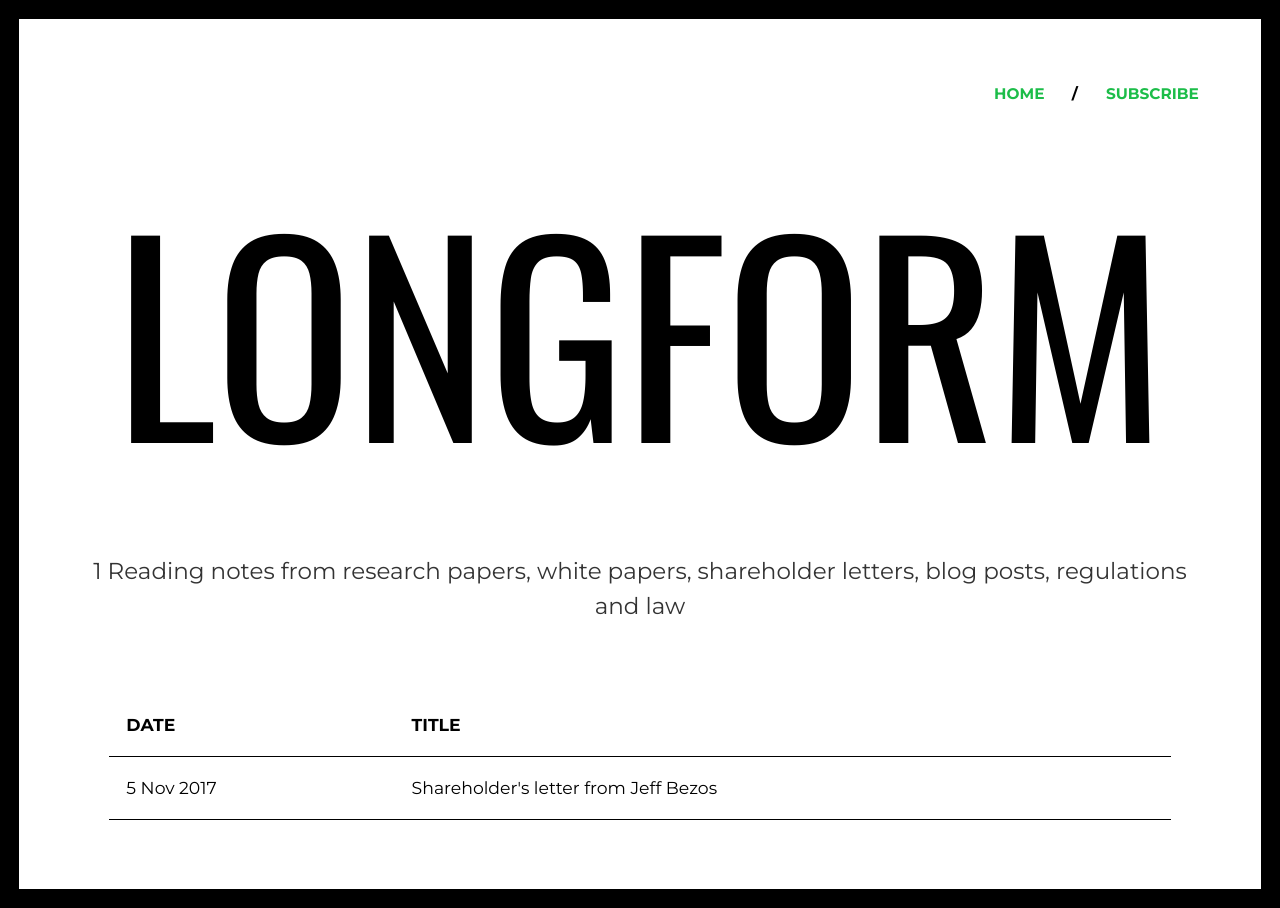
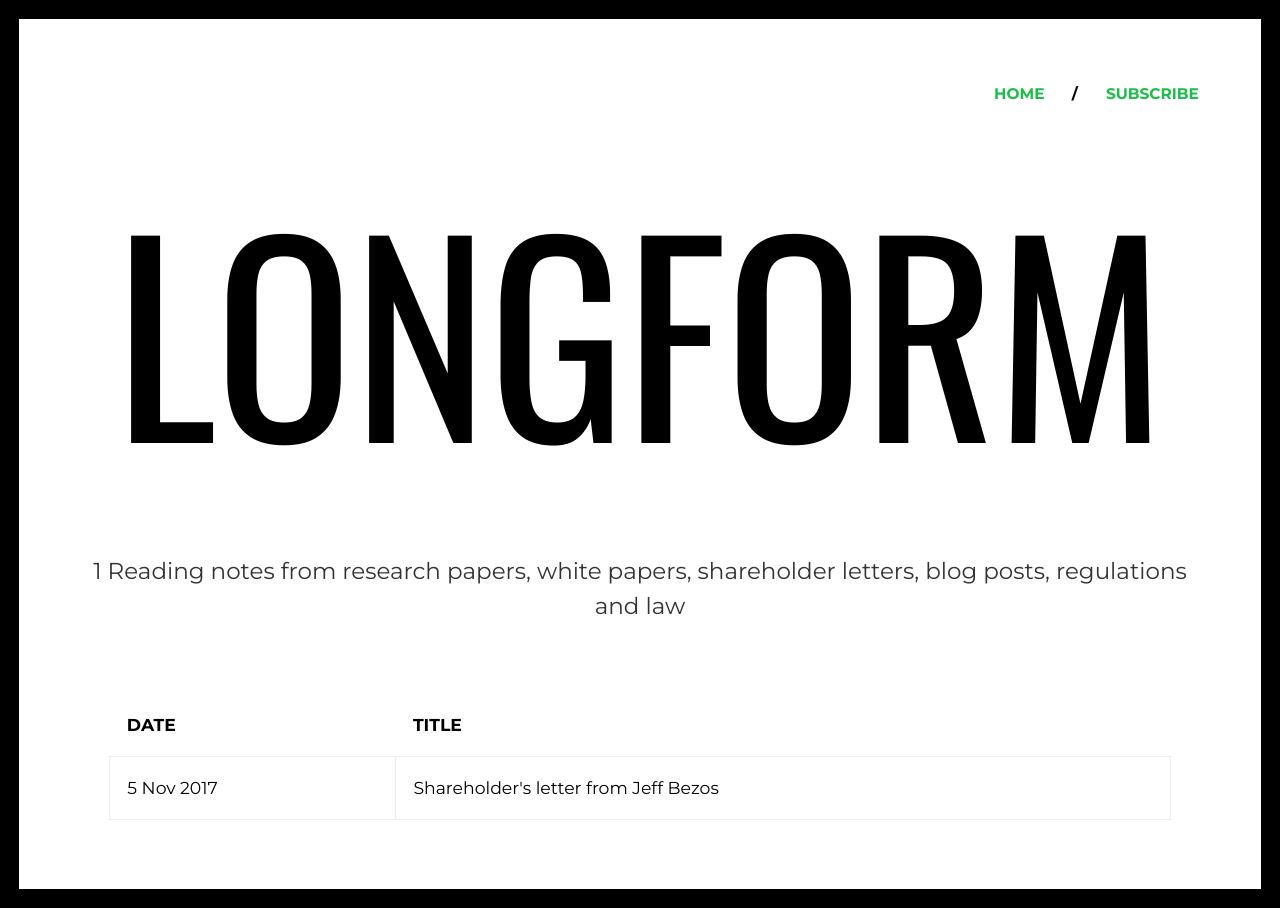
Before and after one commit to sayanee/longform, a Jekyll site: the page built from index.html, in a window 1280 px wide. Built offline with Jekyll 4.4.1, drawn with Linux system fonts in a browser that asks for light colours; some web fonts are replaced.

Commit message:
Add table styles

```diff
--- a/css/main.css
+++ b/css/main.css
@@ -204,6 +204,14 @@ hr {
   margin: 1em 0;
   padding: 0; }
 
+table {
+  display: table;
+  width: 100%; }
+
+td {
+  padding: 1em;
+  border: 1px solid #eee; }
+
 .home {
   width: 100%; }
 
```
Also changed, not shown: css/_layout.sass (+8 -0 lines), 1 other file.
